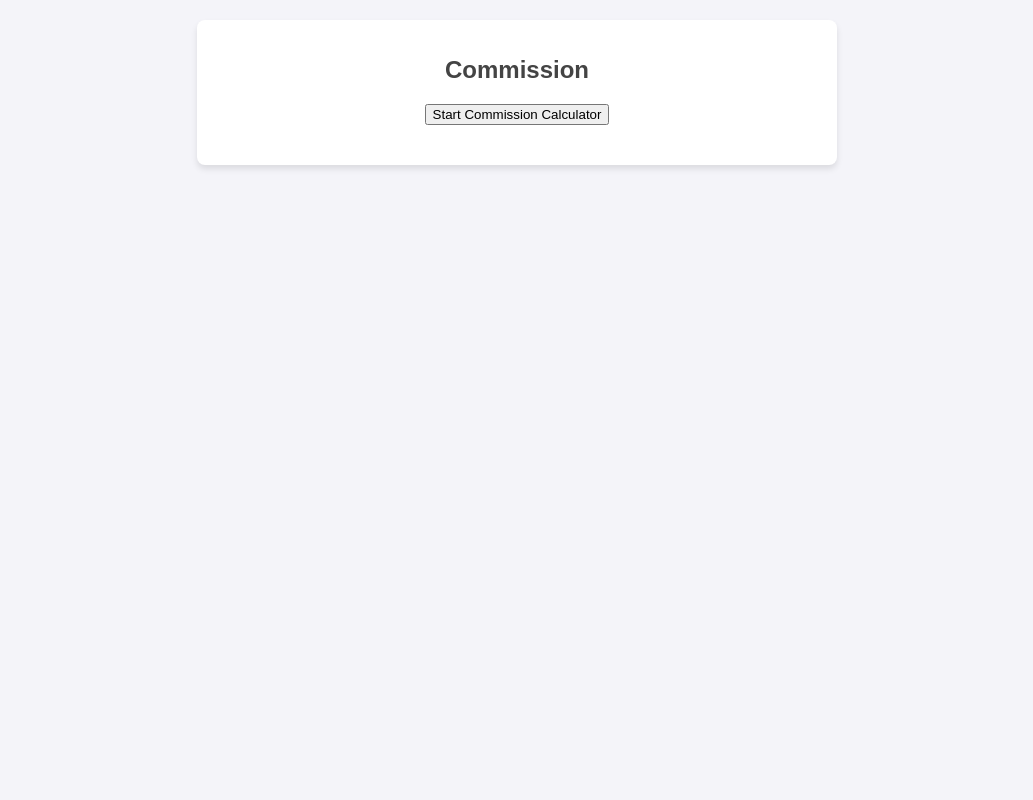
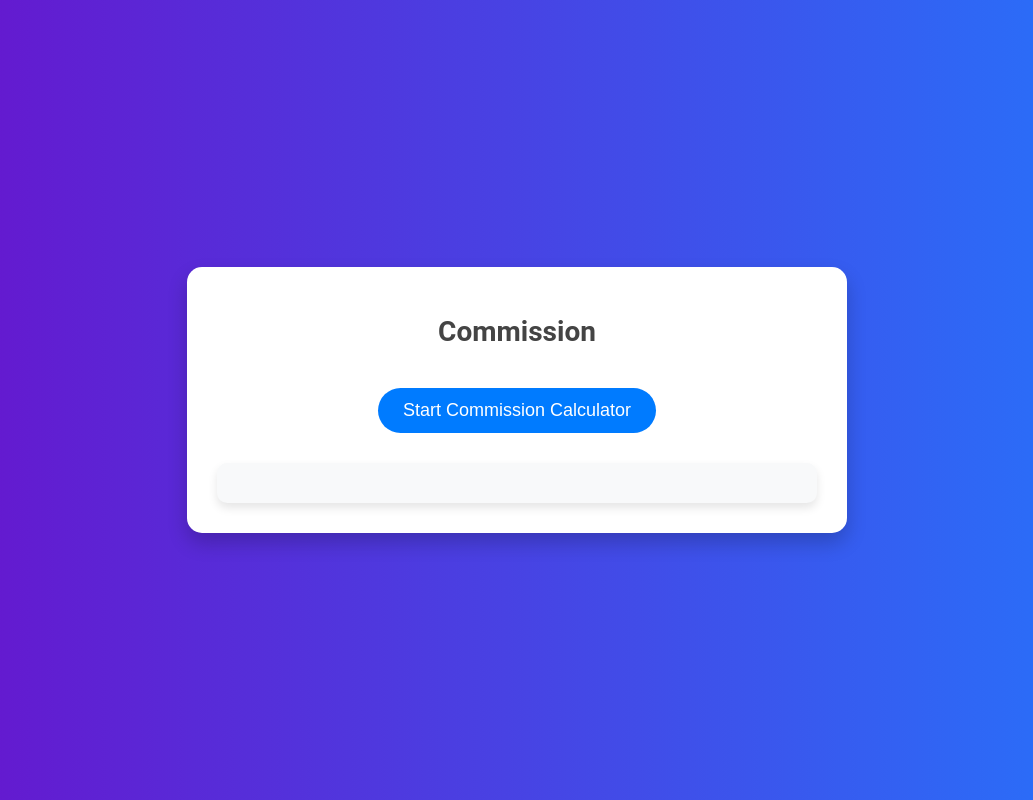
Before and after one commit to jyr9007/Commission, a plain HTML site: page index.html in a window 1280 px wide. Shown: the whole page, without its empty margins (123-1156 px from the left). Drawn offline with Linux system fonts and the light colour scheme; files that its build step writes are made by us from their sources.

Commit message:
Update style.css

```diff
--- a/style.css
+++ b/style.css
@@ -1,33 +1,84 @@
+
+{
+    margin: 0;
+    padding: 0;
+    box-sizing: border-box;
+}
+
 body {
-    font-family: Arial, sans-serif;
-    background-color: #f4f4f9;
+    font-family: 'Roboto', sans-serif;
+    background: linear-gradient(to right, #6a11cb, #2575fc);
     color: #333;
+    display: flex;
+    justify-content: center;
+    align-items: center;
+    height: 100vh;
     margin: 0;
-    padding: 20px;
     text-align: center;
 }
+
 .container {
+    background-color: #fff;
     max-width: 600px;
-    margin: 0 auto;
-    background: #fff;
-    border-radius: 8px;
-    box-shadow: 0 4px 6px rgba(0, 0, 0, 0.1);
+    width: 100%;
+    padding: 30px;
+    border-radius: 15px;
+    box-shadow: 0px 10px 20px rgba(0, 0, 0, 0.2);
+    text-align: center;
+    animation: fadeIn 1s ease-out;
+}
+
+h1 {
+    font-size: 28px;
+    color: #444;
+    margin-bottom: 20px;
+}
+
+button {
+    background: #007BFF;
+    color: #fff;
+    font-size: 18px;
+    padding: 12px 25px;
+    border: none;
+    border-radius: 50px;
+    cursor: pointer;
+    transition: background 0.3s ease, transform 0.3s ease;
+    margin-top: 20px;
+}
+
+button:hover {
+    background: #0056b3;
+    transform: scale(1.05);
+}
+
+.output {
+    margin-top: 30px;
+    text-align: left;
+    background-color: #f8f9fa;
     padding: 20px;
+    border-radius: 10px;
+    box-shadow: 0px 5px 10px rgba(0, 0, 0, 0.1);
 }
-h1 {
-    font-size: 24px;
-    margin-bottom: 20px;
-    color: #444;
-}
-.output {
-    margin-top: 20px;
-    text-align: left;
-}
+
 p {
     font-size: 18px;
     line-height: 1.6;
+    margin-bottom: 10px;
+    color: #555;
 }
+
 .highlight {
     font-weight: bold;
     color: #007BFF;
 }
+
+@keyframes fadeIn {
+    from {
+        opacity: 0;
+        transform: scale(0.9);
+    }
+    to {
+        opacity: 1;
+        transform: scale(1);
+    }
+}
```
